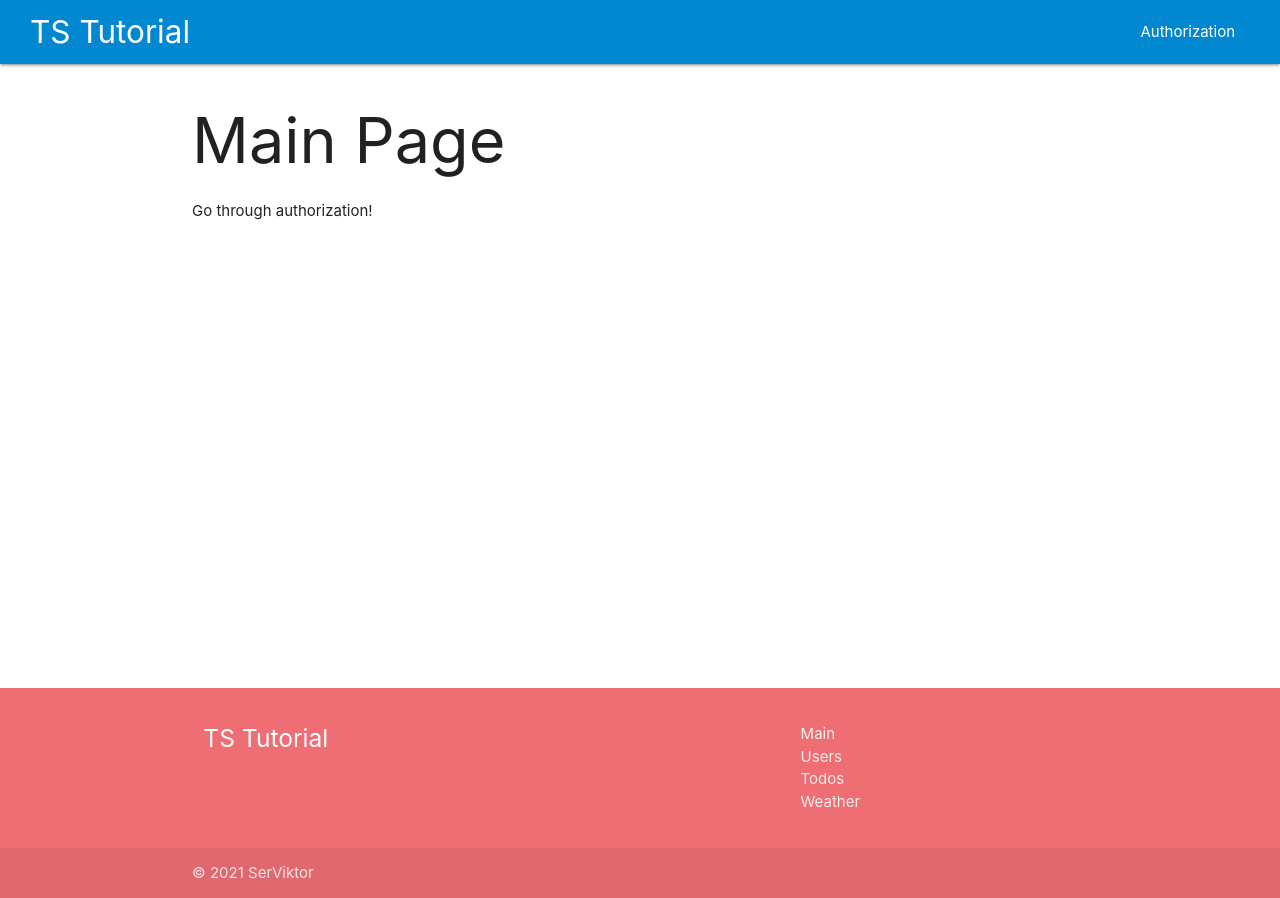
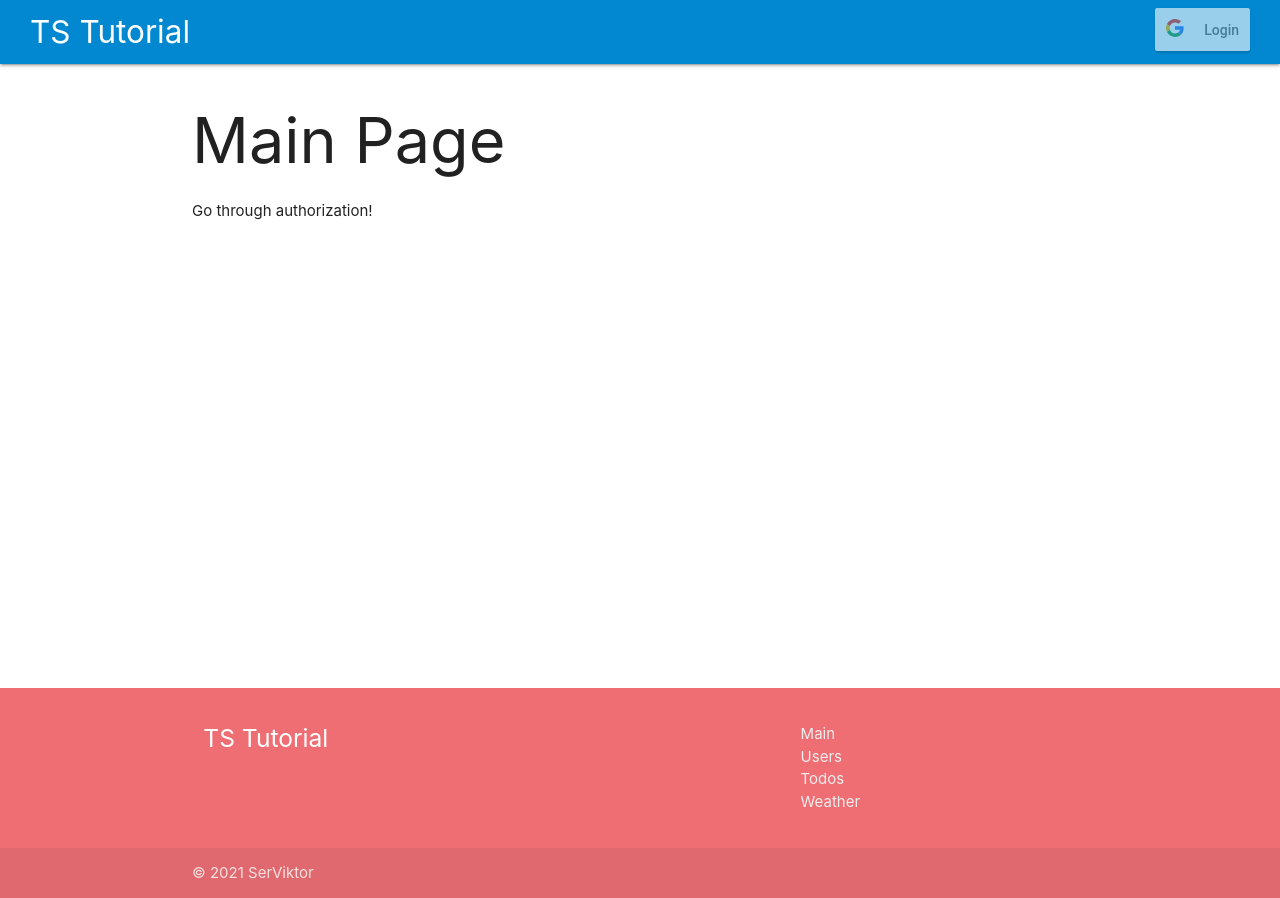
Before and after one commit to serviktor050/autorization-react-typescript, a React (Create React App) app: page /#/weather in a window 1280 px wide. Built offline with nearby package versions, Linux system fonts and the light colour scheme; no server answers.

Commit message:
Добавлен первоначальный функционал для авторизации в приложении через Google

```diff
--- a/package.json
+++ b/package.json
@@ -7,6 +7,7 @@
     "@testing-library/jest-dom": "^5.14.1",
     "@testing-library/react": "^11.2.7",
     "@testing-library/user-event": "^12.8.3",
+    "@types/gapi": "0.0.41",
     "@types/jest": "^26.0.24",
     "@types/node": "^12.20.28",
     "@types/react": "^17.0.27",
@@ -18,6 +19,7 @@
     "react": "^17.0.2",
     "react-alice-carousel": "^2.5.1",
     "react-dom": "^17.0.2",
+    "react-google-login": "^5.2.2",
     "react-query": "^3.25.1",
     "react-router-dom": "^5.3.0",
     "react-scripts": "4.0.3",
--- a/public/index.html
+++ b/public/index.html
@@ -31,6 +31,7 @@
       work correctly both with client-side routing and a non-root public URL.
       Learn how to configure a non-root public URL by running `npm run build`.
     -->
+    <script src="https://apis.google.com/js/platform.js" async defer></script>
     <title>TS Tutorial</title>
   </head>
   <body>
--- a/src/App.tsx
+++ b/src/App.tsx
@@ -28,7 +28,6 @@ const App: React.FC = () => {
                   <Weather />
                 </WeatherContextProvider>
               </Route>
-
               <Route component={Todos} path="/todos" />
               <Route component={User} path="/users/user-:id" />
               <Route component={Users} path="/users" />
--- /dev/null
+++ b/src/components/GoogleSignIn.tsx
@@ -0,0 +1,22 @@
+import React from "react";
+import { GoogleLogin } from "react-google-login";
+
+import { yourClientID } from "../consts";
+
+export const GoogleSignIn: React.FC = () => {
+  return (
+    <>
+      <GoogleLogin
+        clientId={`${yourClientID}`}
+        buttonText="Login"
+        onSuccess={(response) => {
+          console.log(response);
+        }}
+        onFailure={(response) => {
+          console.log(response);
+        }}
+        cookiePolicy={"single_host_origin"}
+      />
+    </>
+  );
+};
--- a/src/components/Navbar.tsx
+++ b/src/components/Navbar.tsx
@@ -3,11 +3,12 @@ import { NavLink } from "react-router-dom";
 
 import { useLoginContext } from "../components/pages/Login/contextLogin/LoginContext";
 import { Time } from "./Time";
+import { GoogleSignIn } from "../components/GoogleSignIn";
 
 export const Navbar: React.FC = () => {
   const { removeLogin } = useLoginContext();
 
-  const userTokenLocalStorage = JSON.parse(
+  const userTokenLocalStorage: string = JSON.parse(
     JSON.stringify(localStorage.getItem("token"))
   );
 
@@ -66,9 +67,7 @@ export const Navbar: React.FC = () => {
             </NavLink>
             <ul id="nav-mobile" className="right hide-on-med-and-down">
               <li>
-                <NavLink to="/login" activeClassName="active">
-                  Authorization
-                </NavLink>
+                <GoogleSignIn />
               </li>
             </ul>
           </div>
--- a/src/components/pages/Main/Main.tsx
+++ b/src/components/pages/Main/Main.tsx
@@ -1,8 +1,10 @@
 import React from "react";
+import { Redirect } from "react-router-dom";
+
 import { SliderComponent } from "../../SliderComponent";
 
 export const Main: React.FC = () => {
-  const userTokenLocalStorage = JSON.parse(
+  const userTokenLocalStorage: string = JSON.parse(
     JSON.stringify(localStorage.getItem("token"))
   );
 
@@ -64,13 +66,7 @@ export const Main: React.FC = () => {
           </p>
         </>
       )}
-
-      {!userTokenLocalStorage && (
-        <>
-          <h1>Main Page</h1>
-          <p>Go through authorization!</p>
-        </>
-      )}
+      {!userTokenLocalStorage && <Redirect to="/login" />}
     </div>
   );
 };
--- a/src/components/pages/Todos/Todos.tsx
+++ b/src/components/pages/Todos/Todos.tsx
@@ -6,7 +6,7 @@ import { ITodo } from "../../../intefaces";
 declare var confirm: (question: string) => boolean;
 
 export const Todos: React.FC = () => {
-  const userTokenLocalStorage = JSON.parse(
+  const userTokenLocalStorage: string = JSON.parse(
     JSON.stringify(localStorage.getItem("token"))
   );
 
--- a/src/components/pages/User/User.tsx
+++ b/src/components/pages/User/User.tsx
@@ -20,7 +20,7 @@ const fetchUser = async (key: IQueryKey) => {
 };
 
 export const User: React.FC<Props> = (props) => {
-  const userTokenLocalStorage = JSON.parse(
+  const userTokenLocalStorage: string = JSON.parse(
     JSON.stringify(localStorage.getItem("token"))
   );
 
--- a/src/components/pages/Users/Users.tsx
+++ b/src/components/pages/Users/Users.tsx
@@ -22,7 +22,7 @@ type Props = {
 };
 
 export const Users: React.FC<Props> = (props) => {
-  const userTokenLocalStorage = JSON.parse(
+  const userTokenLocalStorage: string = JSON.parse(
     JSON.stringify(localStorage.getItem("token"))
   );
 
--- a/src/components/pages/Weather/Weather.tsx
+++ b/src/components/pages/Weather/Weather.tsx
@@ -8,7 +8,7 @@ import { WeatherInformation } from "../../Weather/WeatherInformation";
 import { useWeatherContext } from "../Weather/contextWeather/WeatherContext";
 
 export const Weather: React.FC = () => {
-  const userTokenLocalStorage = JSON.parse(
+  const userTokenLocalStorage: string = JSON.parse(
     JSON.stringify(localStorage.getItem("token"))
   );
 
--- a/src/consts.ts
+++ b/src/consts.ts
@@ -1 +1,6 @@
 export const apiKeyForWeather: string = "441bb21102533d3c29fbd32bc303d636";
+
+export const yourClientID: string =
+  "123119292834-74ufhn8pjim22ev4cobp231nlpaaq5va.apps.googleusercontent.com";
+
+export const yourClientSecret: string = "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";
```
Also changed, not shown: 1 other file (tests, documents, lock files or other folders).
